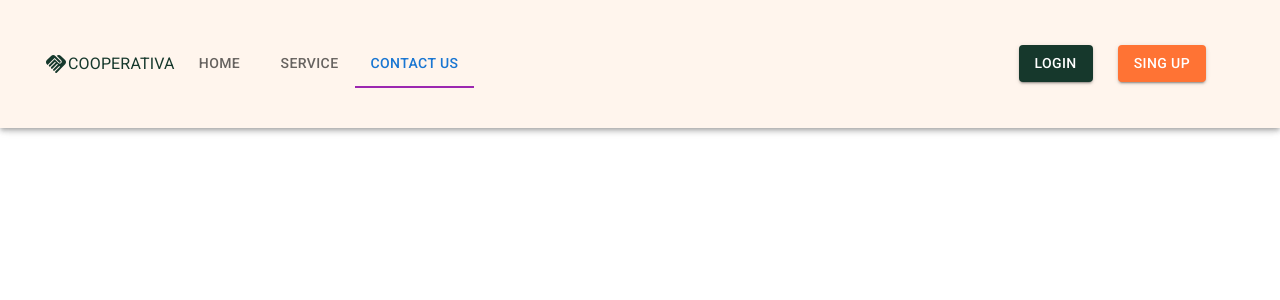
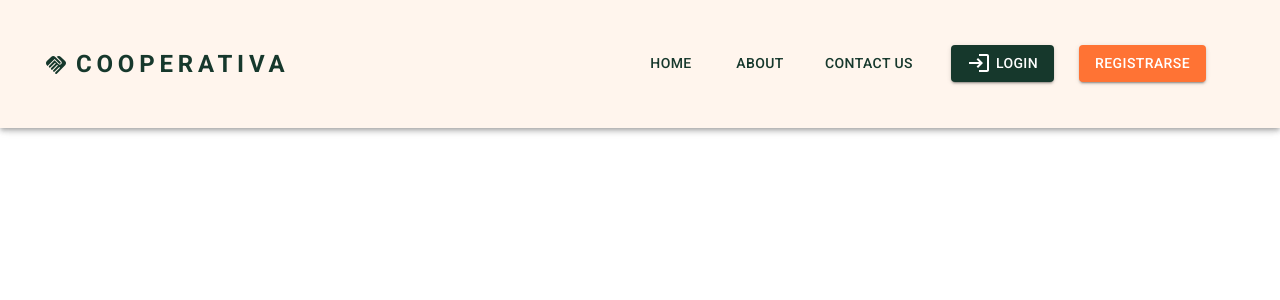
Before and after one commit to fabio248/sistema-cooperativa, a React (Vite) app in the folder fronted/: page / in a window 1280 px wide. Shown: the top 300 px of the page. Built offline with nearby package versions, Linux system fonts and the light colour scheme.

Commit message:
Modificando componente navbar

```diff
--- /dev/null
+++ b/fronted/src/components/Navbar/Drawer.jsx
@@ -0,0 +1,43 @@
+import { React, useState } from 'react'
+import {
+  Drawer,
+  IconButton,
+  List,
+  ListItemButton,
+  ListItemIcon,
+  ListItemText,
+} from '@mui/material'
+import { Menu } from '@mui/icons-material'
+import { navItems } from './Navbar.jsx'
+
+const DrawerComp = () => {
+  const [openDrawer, setOpenDrawer] = useState(false)
+  const newNavItems = navItems.concat(['Login', 'Registrarse'])
+  return (
+    <>
+      <Drawer
+        sx={{ background: '#fff5ed' }}
+        open={openDrawer}
+        onClose={() => setOpenDrawer(false)}
+      >
+        <List sx={{ background: '#fff5ed' }}>
+          {newNavItems.map((item, index) => (
+            <ListItemButton onClick={() => setOpenDrawer(false)} key={index}>
+              <ListItemIcon>
+                <ListItemText>{item}</ListItemText>
+              </ListItemIcon>
+            </ListItemButton>
+          ))}
+        </List>
+      </Drawer>
+      <IconButton
+        sx={{ color: '#16382c', marginTop: '40px', marginLeft: 'auto' }}
+        onClick={() => setOpenDrawer(!openDrawer)}
+      >
+        <Menu />
+      </IconButton>
+    </>
+  )
+}
+
+export default DrawerComp
--- a/fronted/src/components/Navbar/Navbar.jsx
+++ b/fronted/src/components/Navbar/Navbar.jsx
@@ -1,24 +1,94 @@
 import React from 'react'
-import { AppBar, Typography, Toolbar, Tabs, Tab, Button } from '@mui/material'
-import { Handshake } from '@mui/icons-material'
+import {
+  AppBar,
+  Typography,
+  Toolbar,
+  Tabs,
+  Tab,
+  Button,
+  Box,
+  useMediaQuery,
+  useTheme,
+  createTheme,
+} from '@mui/material'
+import { Handshake, Login } from '@mui/icons-material'
 import { minHeight } from '@mui/system'
+import DrawerComp from './Drawer'
+
+export const navItems = ['Home', 'About', 'Contact Us']
 function Navbar() {
+  const theme = createTheme({
+    breakpoints: {
+      values: {
+        xs: 0,
+        sm: 600,
+        md: 970,
+        lg: 1200,
+        xl: 1536,
+      },
+    },
+  })
+
+  const isMatch = useMediaQuery(theme.breakpoints.down('md'))
+
   return (
     <>
       <AppBar sx={{ background: '#fff5ed', minHeight: '128px' }}>
         <Toolbar>
+          <>
             <Handshake
-            sx={{ color: '#16382c', marginTop: '40px', marginLeft: '20px' }}
+              sx={{
+                display: { md: 'flex', alignSelf: 'flex-start' },
+                color: '#16382c',
+                mr: 1,
+                marginTop: '53px',
+                marginLeft: '20px',
+              }}
             />
-          <Typography sx={{ color: '#16382c', marginTop: '40px' }}>
+            <Typography
+              variant='h6'
+              noWrap
+              component='a'
+              href='/'
+              sx={{
+                mr: 2,
+                flexGrow: 1,
+                alignSelf: 'flex-start',
+                fontWeight: 700,
+                letterSpacing: '.3rem',
+                color: '#16382c',
+                textDecoration: 'none',
+                marginTop: '45px',
+                fontSize: '1.5rem',
+              }}
+            >
               COOPERATIVA
             </Typography>
-          <Tabs sx={{ marginTop: '40px' }} value={2} indicatorColor='secondary'>
-            <Tab label='Home' textColor='#16382c' />
-            <Tab label='Service' textColor='#16382c' />
-            <Tab label='Contact us' textColor='#16382c' />
-          </Tabs>
-          <Tabs sx={{ marginLeft: 'auto', marginTop: '40px' }}>
+          </>
+
+          {isMatch ? (
+            <>
+              <DrawerComp />
+            </>
+          ) : (
+            <>
+              <Box
+                sx={{
+                  display: { xs: 'none', sm: 'block' },
+                  marginTop: '40px',
+                  marginLeft: '20px',
+                }}
+              >
+                {navItems.map((item) => (
+                  <Button
+                    key={item}
+                    sx={{ color: '#16382c', marginRight: '25px' }}
+                  >
+                    {item}
+                  </Button>
+                ))}
+              </Box>
+              <Box sx={{ marginLeft: 'auto', marginTop: '40px' }}>
                 <Button
                   sx={{
                     backgroundColor: '#16382c',
@@ -27,6 +97,7 @@ function Navbar() {
                   }}
                   variant='contained'
                 >
+                  <Login sx={{ marginRight: '5px' }} />
                   Login
                 </Button>
                 <Button
@@ -37,9 +108,11 @@ function Navbar() {
                   }}
                   variant='contained'
                 >
-              Sing Up
+                  Registrarse
                 </Button>
-          </Tabs>
+              </Box>
+            </>
+          )}
         </Toolbar>
       </AppBar>
     </>
```
Lines whose indentation alone changed are shown as unchanged.
